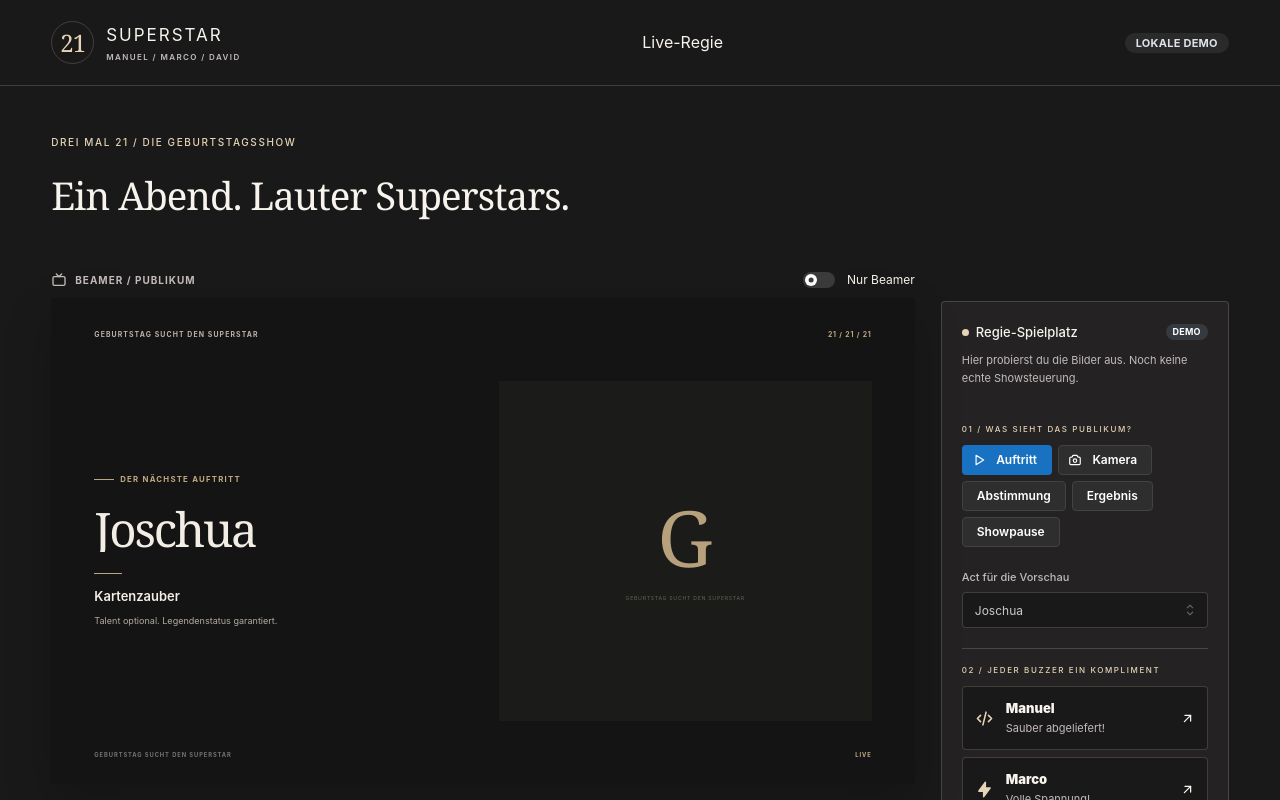
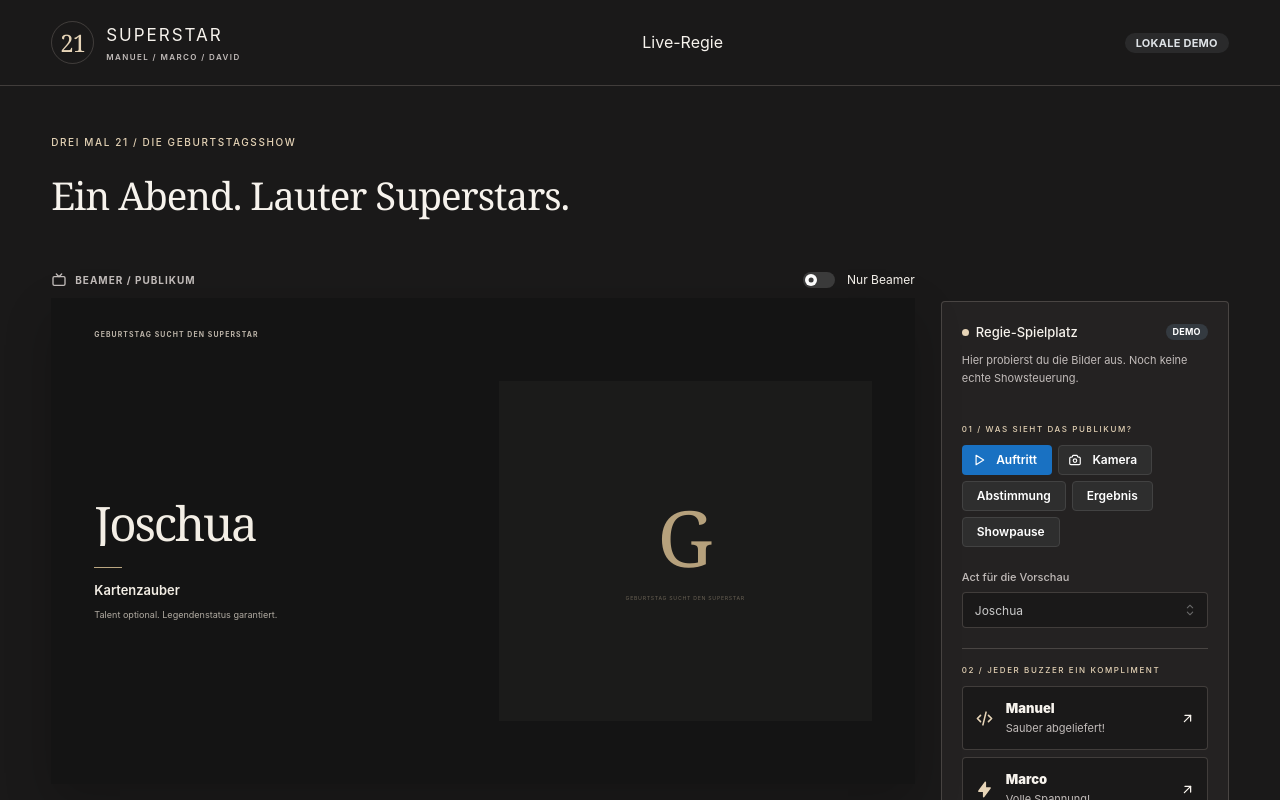
Before and after one commit to ManuelSelch/birthday-21-frontend, a Next.js app: page /superstar in a window 1280 px wide. Shown: the top 800 px of the page. Built offline with nearby package versions, Linux system fonts and the light colour scheme.

Commit message:
style(superstar): simplify projector act labels

```diff
--- a/features/superstar/ui/components/projector.tsx
+++ b/features/superstar/ui/components/projector.tsx
@@ -19,14 +19,13 @@ interface ProjectorProps {
 export function Projector({ scene, performer, celebrate, burst, reaction, imageIndex = 0 }: ProjectorProps) {
   return (
     <div className={cx(scene === 'act' ? 'projector act-projector' : 'projector')} data-act-screen={scene === 'act' ? '' : undefined}>
-      {scene === 'act' ? <div className={cx('act-header')}><span>GEBURTSTAG SUCHT DEN SUPERSTAR</span><span>21 / 21 / 21</span></div> : <div className={cx('show-top')}>
+      {scene === 'act' ? <div className={cx('act-header')}><span>GEBURTSTAG SUCHT DEN SUPERSTAR</span></div> : <div className={cx('show-top')}>
         <span className={cx('show-wordmark')}><IconStarFilled/> GEBURTSTAG SUCHT DEN SUPERSTAR</span>
         <span className={cx('show-edition')}>DREI MAL 21</span>
       </div>}
       {scene === 'act' && (
         <div className={cx('act-layout')}>
           <div className={cx('act-details')}>
-            <span className={cx('act-eyebrow')}>DER NÄCHSTE AUFTRITT</span>
             <h2>{performer.name}</h2>
             <div className={cx('act-rule')}/>
             <strong className={cx('act-title')}>{performer.act}</strong>
@@ -78,8 +77,7 @@ export function Projector({ scene, performer, celebrate, burst, reaction, imageI
           <IconStarFilled className={cx('idle-star')}/>
         </div>
       )}
-      {scene === 'act' ? <div className={cx('act-footer')}><span>GEBURTSTAG SUCHT DEN SUPERSTAR</span><span>LIVE</span></div> :
-        <div className={cx('show-bottom')}><span>ECHTE FREUNDE. UNENTDECKTE TALENTE.</span></div>}
+      {scene !== 'act' && <div className={cx('show-bottom')}><span>ECHTE FREUNDE. UNENTDECKTE TALENTE.</span></div>}
       {reaction !== null && !celebrate && <BuzzerReaction key={burst} index={reaction}/>}
       {celebrate && (
         <div className={cx('golden-moment')} key={burst}>
--- a/features/superstar/ui/components/show.module.css
+++ b/features/superstar/ui/components/show.module.css
@@ -278,15 +278,9 @@
 /* Act-only title card; other show scenes keep their existing layout. */
 .act-projector { background:#141414; color:#f3eee5; border:0; }
 .act-projector:before { display:none; }
-.act-header, .act-footer { position:absolute; left:5%; right:5%; display:flex; justify-content:space-between; align-items:center; font-size:.8cqw; letter-spacing:.16em; font-weight:650; color:#bcb4a9; }
-.act-header { top:6.5%; }
-.act-header span:last-child { color:#bfa982; letter-spacing:.12em; }
-.act-footer { bottom:5%; font-size:.67cqw; color:#797571; }
-.act-footer span:last-child { color:#c3ad87; }
+.act-header { position:absolute; top:6.5%; left:5%; right:5%; font-size:.8cqw; letter-spacing:.16em; font-weight:650; color:#bcb4a9; }
 .act-layout { position:absolute; inset:17% 5% 13%; display:grid; grid-template-columns:minmax(0,1fr) minmax(0,1.02fr); gap:5%; align-items:stretch; }
 .act-details { min-width:0; min-height:0; display:flex; flex-direction:column; justify-content:center; align-items:flex-start; overflow:hidden; }
-.act-eyebrow { font-size:.9cqw; letter-spacing:.16em; color:#c1aa83; font-weight:700; display:flex; align-items:center; gap:.7cqw; }
-.act-eyebrow:before { content:''; width:2.3cqw; height:1px; background:#bda77d; }
 .act-details h2 { font:400 5.5cqw/.99 Georgia,serif; letter-spacing:-.045em; margin:2.3cqw 0 0; overflow-wrap:anywhere; max-width:100%; max-height:3.1em; overflow:hidden; }
 .act-rule { width:3.2cqw; height:1px; background:#bba781; margin:2.4cqw 0 1.6cqw; flex:none; }
 .act-title { font-size:1.5cqw; line-height:1.25; font-weight:600; color:#f3eee5; margin:0; max-height:3.75em; overflow:hidden; }
```
